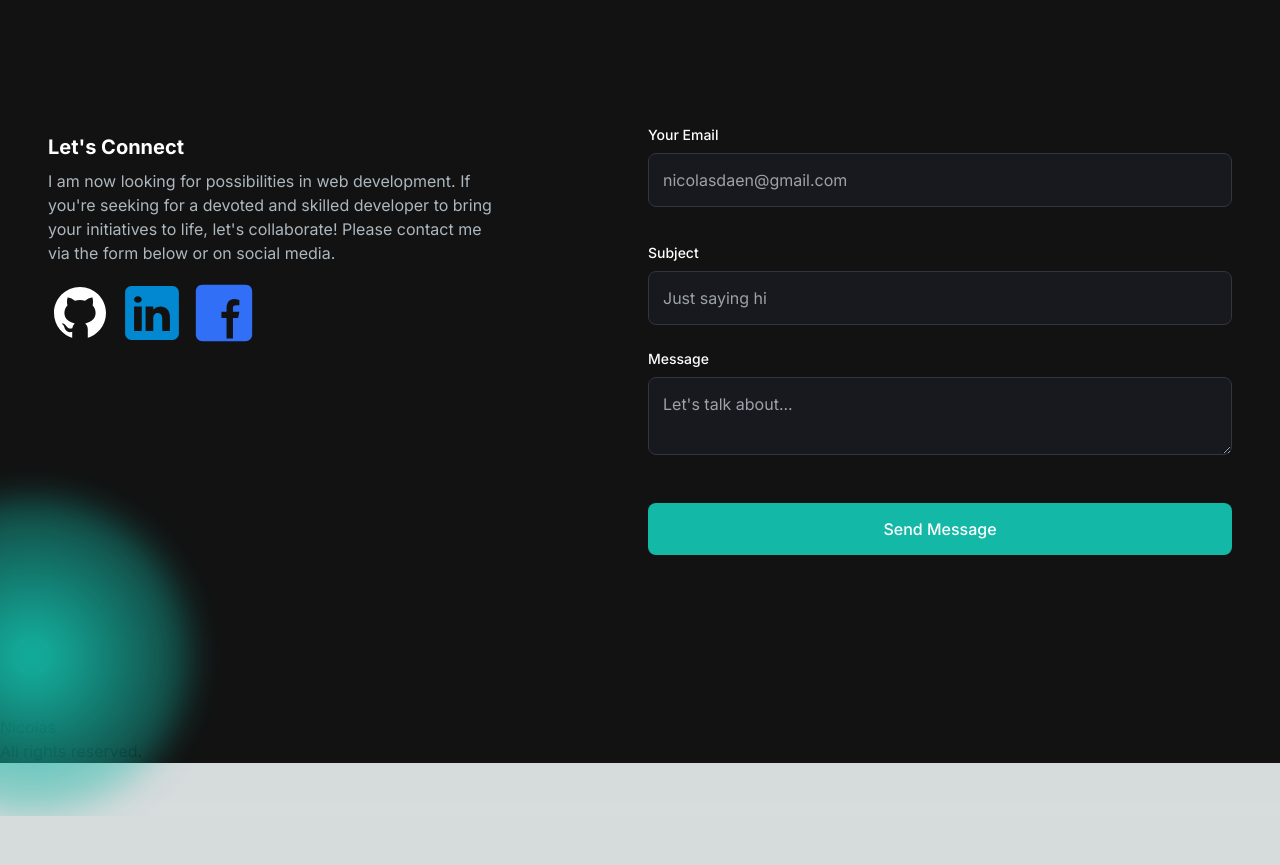
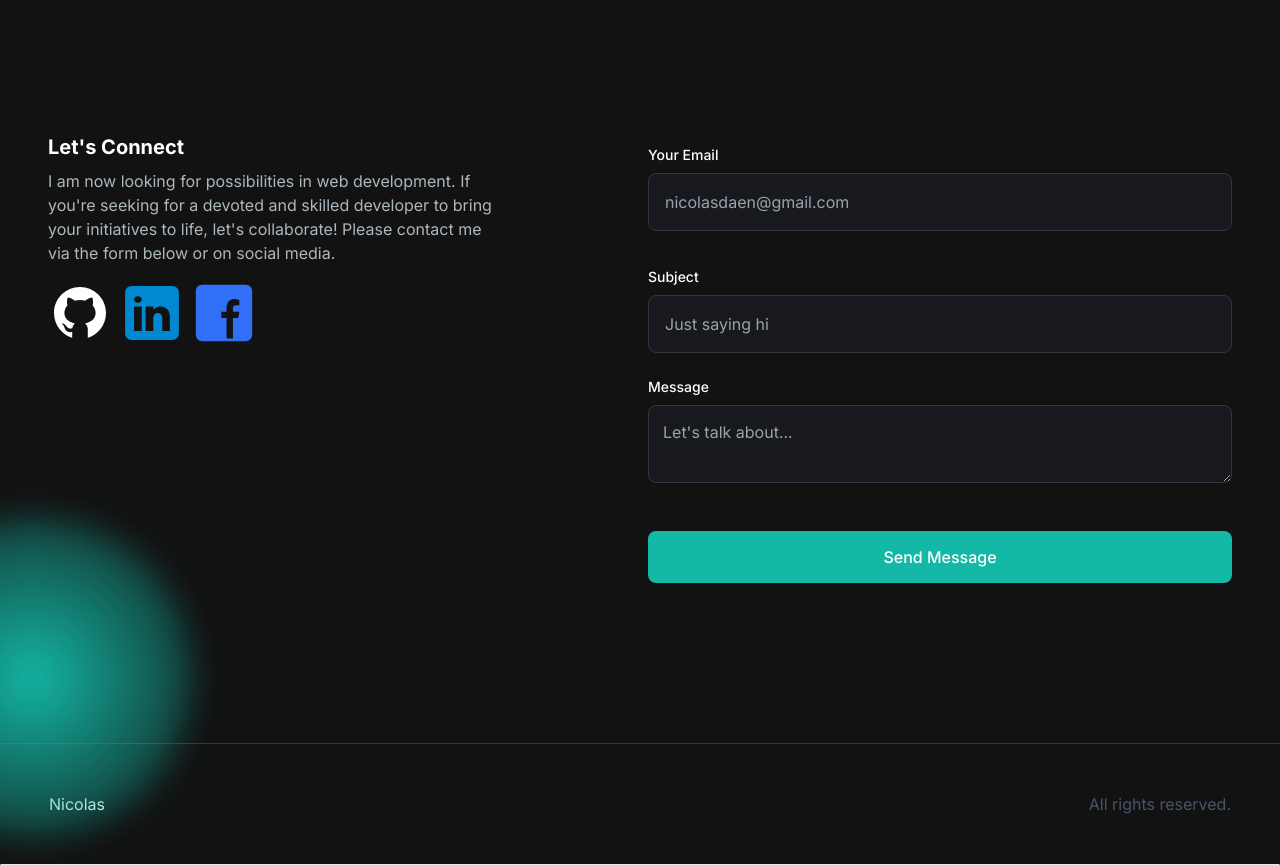
Before and after one commit to nicolassdev/live-portfolio, a Next.js app: page / in a window 1280 px wide. Shown: the part 2080-2945 px from the top of the page. Before the commit the page ends 2896 px from the top, so only its background shows below. Built offline with nearby package versions, Linux system fonts and the light colour scheme.

Commit message:
Footer done ~

```diff
--- a/src/app/components/EmailSection.jsx
+++ b/src/app/components/EmailSection.jsx
@@ -30,7 +30,7 @@ const EmailSection = () => {
         </div>
       </div>
       {/* FORM  */}
-      <div>
+      <div className="mt-5">
         <form className="flex flex-col gap-6" action="">
           {/* EMAIL INPUT */}
           <div className="mb-3">
@@ -44,7 +44,7 @@ const EmailSection = () => {
               type="email"
               id="email"
               required
-              className="bg-[#18191E] border border-[#33353F] placeholder-[#9CA2A9]  text-gray-100 text-md rounded-lg block w-full p-3.5"
+              className="bg-[#18191E] border border-[#33353F] placeholder-[#9CA2A9]  text-gray-100 text-md rounded-lg block w-full p-4"
               placeholder="nicolasdaen@gmail.com"
             />
           </div>
@@ -61,7 +61,7 @@ const EmailSection = () => {
               type="text"
               id="subject"
               required
-              className="bg-[#18191E] border border-[#33353F] placeholder-[#9CA2A9]  text-gray-100 text-md rounded-lg block w-full p-3.5"
+              className="bg-[#18191E] border border-[#33353F] placeholder-[#9CA2A9]  text-gray-100 text-md rounded-lg block w-full p-4"
               placeholder="Just saying hi"
             />
           </div>
--- a/src/app/components/Footer.jsx
+++ b/src/app/components/Footer.jsx
@@ -2,10 +2,10 @@ import React from "react";
 
 const Footer = () => {
   return (
-    <footer>
-      <div>
+    <footer className="footer border border-t-[#33353F] border-l-transparent border-r-transparent text-white">
+      <div className="container p-12 flex justify-between">
         <span>Nicolas</span>
-        <p>All rights reserved. </p>
+        <p className="text-slate-600">All rights reserved. </p>
       </div>
     </footer>
   );
```
